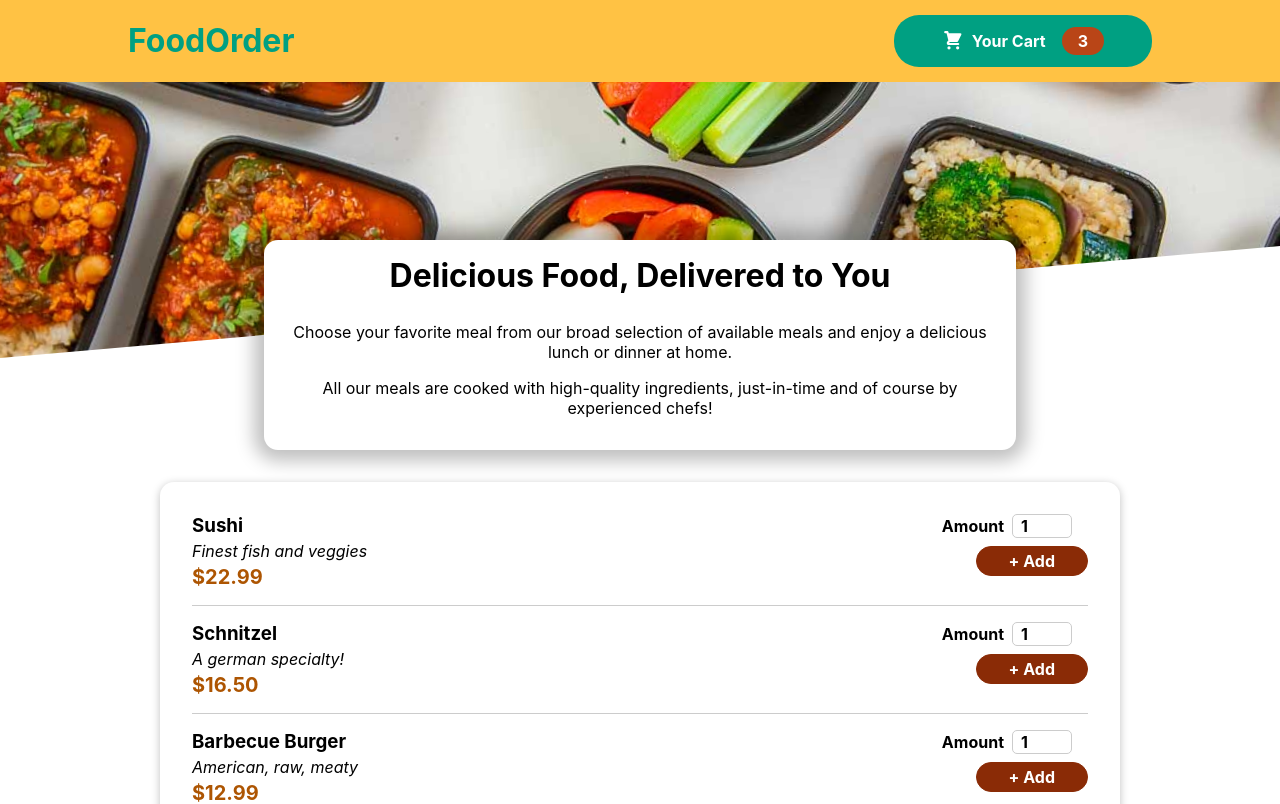
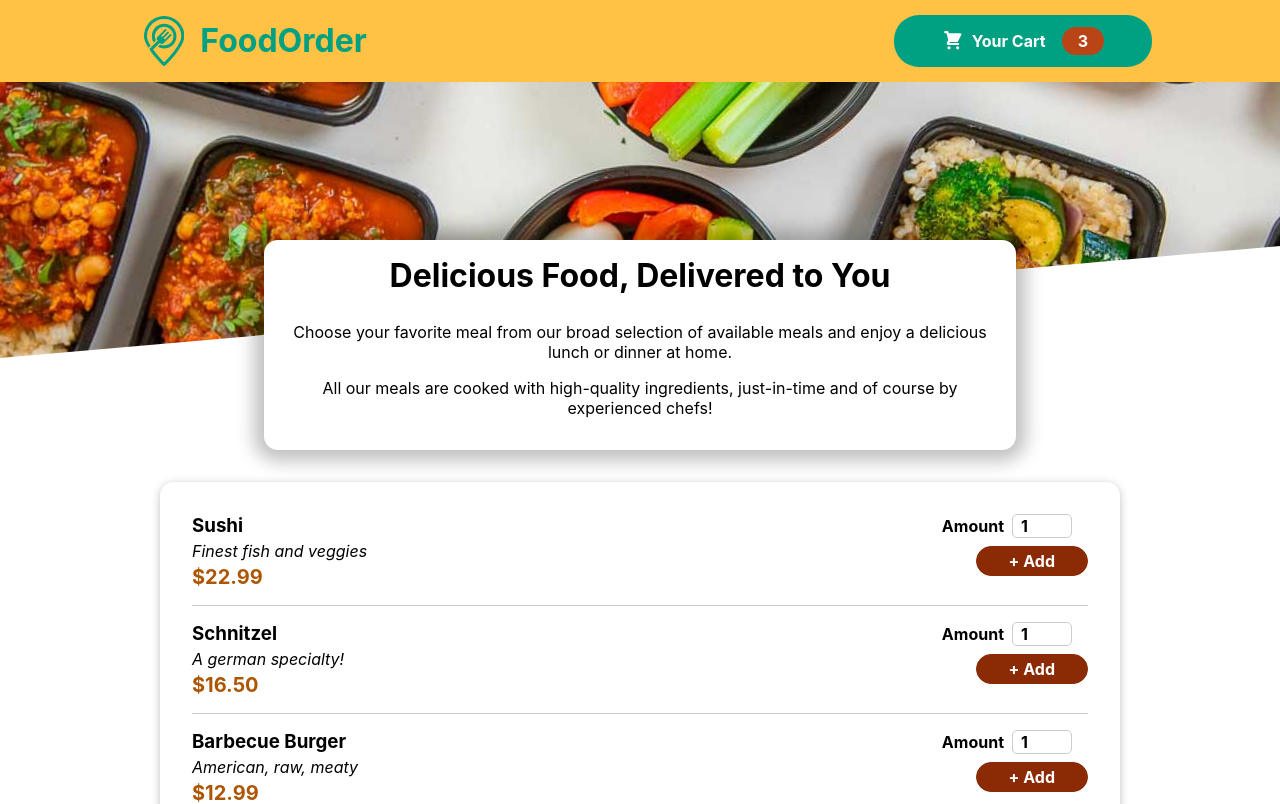
Before and after one commit to bbtools-ps/food-ordering-app, a React (Create React App) app: page / in a window 1280 px wide. Shown: the top 804 px of the page. Built offline with nearby package versions, Linux system fonts and the light colour scheme.

Commit message:
visual improvement of logo component.

```diff
--- a/src/components/UI/Logo.js
+++ b/src/components/UI/Logo.js
@@ -4,9 +4,25 @@ import styles from "./Logo.module.css";
 class Logo extends Component {
   render() {
     return (
-      <h1 className={styles.logo}>
-        <a href="./">FoodOrder</a>
-      </h1>
+      <div className={styles.logo}>
+        <a href="./" style={{ display: "flex", alignContent: "center" }}>
+          <svg xmlns="http://www.w3.org/2000/svg" viewBox="0 0 536.73 665.26">
+            <path
+              d="M432.23,268.36c0-90.35-73.51-163.87-163.87-163.87S104.49,178,104.49,268.36a162.84,162.84,0,0,0,24,85.29l29.37-29.37a123.88,123.88,0,1,1,57.24,55.9l-29.54,29.54a162.8,162.8,0,0,0,82.8,22.51C358.72,432.23,432.23,358.72,432.23,268.36Z"
+              transform="translate(0 0)"
+            />
+            <path d="M87.44,394.52" transform="translate(0 0)" />
+            <path class="cls-1" d="M256.32,242.44" transform="translate(0 0)" />
+            <path
+              d="M458.12,78.6A268.36,268.36,0,0,0,0,268.36c0,41.3,19.68,93.56,58.5,155.4l28.86-28.87.08-.37C56,342.82,40,300.42,40,268.36,40,142.44,142.44,40,268.36,40S496.73,142.44,496.73,268.36c0,51.41-41.33,129.92-119.51,227C333.86,549.25,290,595.09,268.36,617c-28-28.42-93.27-96.94-146.91-171.5l89.18-89.18,3.06,3.07a35.46,35.46,0,0,0,50.14,0l58-58h0l40.58-40.58a11.76,11.76,0,0,0-16.63-16.63l-40.58,40.58-20.73,20.73a11.76,11.76,0,0,1-16.63-16.63l20.73-20.73,40.58-40.58A11.76,11.76,0,0,0,312.48,211L271.9,251.57,251.17,272.3a11.76,11.76,0,0,1-16.63,0h0a11.76,11.76,0,0,1,0-16.63l20.73-20.73,40.58-40.58a11.76,11.76,0,0,0,0-16.63h0a11.76,11.76,0,0,0-16.63,0l-40.58,40.58L217.91,239l-37.23,37.24a35.43,35.43,0,0,0,0,50.13l1.66,1.67L81.25,429.17A20,20,0,0,0,79,454.7c73.37,105.94,171.39,201,175.52,205a20,20,0,0,0,27.78,0A1664.5,1664.5,0,0,0,408.12,520.8c85.34-105.94,128.61-190.87,128.61-252.44A266.61,266.61,0,0,0,458.12,78.6Z"
+              transform="translate(0 0)"
+            />
+          </svg>
+        </a>
+        <h1>
+          <a href="./">FoodOrder</a>
+        </h1>
+      </div>
     );
   }
 }
--- a/src/components/UI/Logo.module.css
+++ b/src/components/UI/Logo.module.css
@@ -1,3 +1,14 @@
+.logo {
+  display: flex;
+  align-items: center;
+}
+
+.logo svg {
+  height: 50px;
+  padding: 0 1rem;
+  fill: var(--action-color);
+}
+
 .logo a {
   text-decoration: none;
   color: var(--action-color);
```
Also changed, not shown: src/logo.svg (deleted), 1 other file (tests, documents, lock files or other folders).
